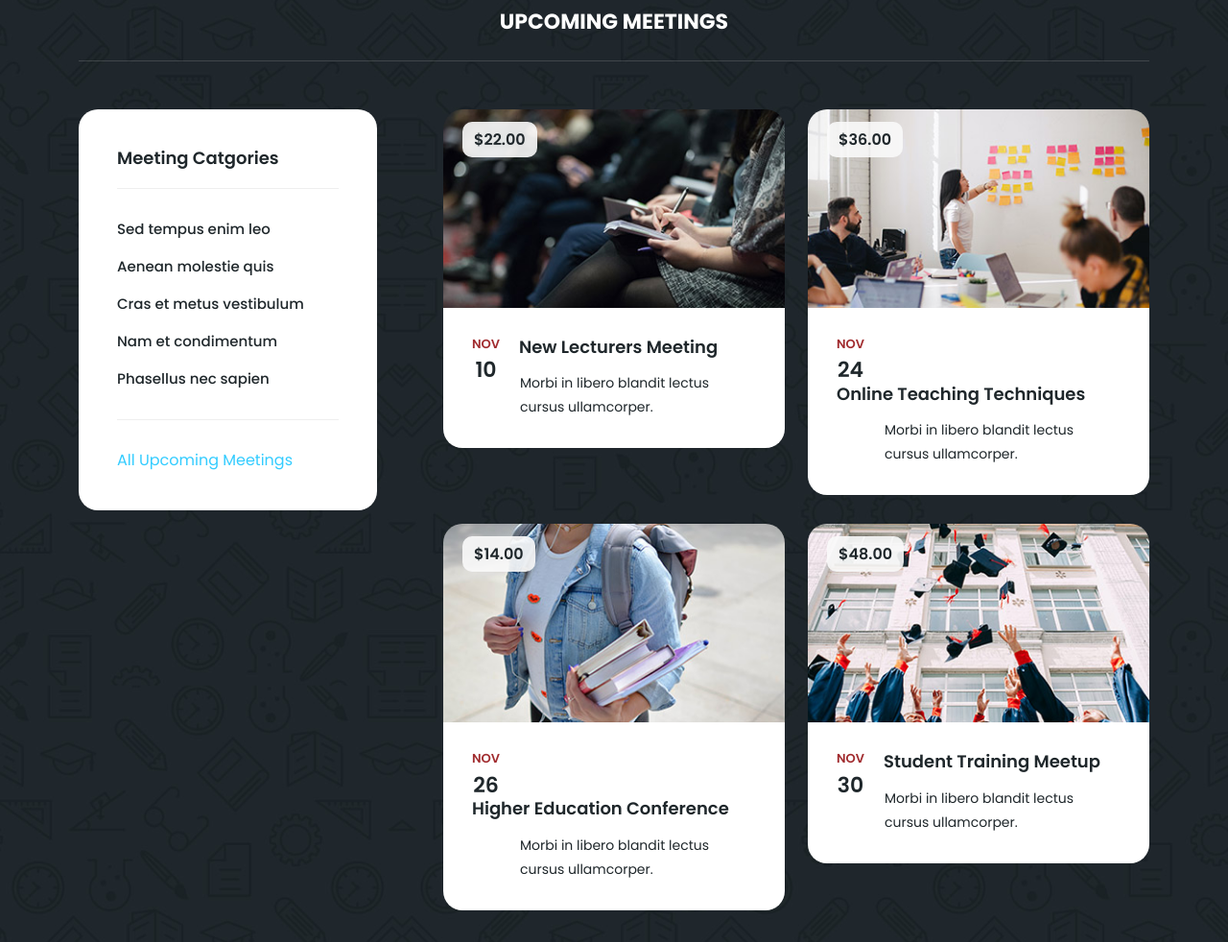
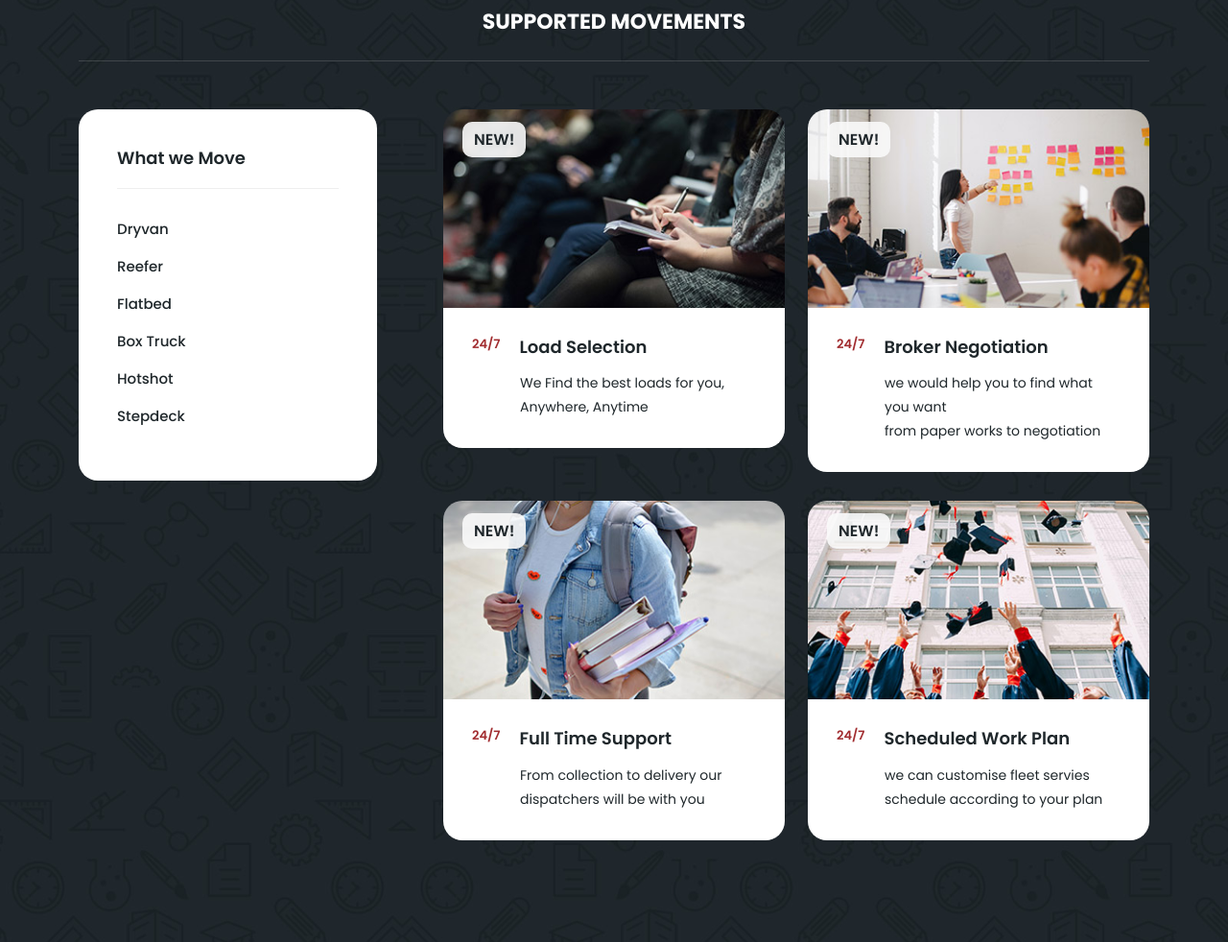
Before and after one commit to Techqubot/AxleFleets-Dispatching-Website, a plain HTML site: page index.html in a window 1280 px wide. Shown: the part 1027-2009 px from the top of the page at 96% size. Drawn offline with nearby package versions, Linux system fonts and the light colour scheme.

Commit message:
details added

```diff
--- a/assets/css/templatemo-edu-meeting.css
+++ b/assets/css/templatemo-edu-meeting.css
@@ -82,7 +82,7 @@ header, nav, section, article, aside, footer, hgroup {
 html, body {
   font-family: 'Poppins', sans-serif;
   font-weight: 400;
-  background-color: #fff;
+
   font-size: 16px;
   -ms-text-size-adjust: 100%;
   -webkit-font-smoothing: antialiased;
@@ -253,9 +253,8 @@ header
 }
 
 .background-header {
-  background-color: #fff!important;
+  background-color: #000000!important;
   height: 80px!important;
-  position: fixed!important;
   top: 0!important;
   left: 0;
   right: 0;
@@ -299,7 +298,7 @@ header
 
 .header-area .main-nav .logo {
   line-height: 100px;
-  color: #fff;
+
   font-size: 28px;
   font-weight: 700;
   text-transform: uppercase;
@@ -466,7 +465,7 @@ header
   -o-transition: all 0.4s;
   -webkit-transition: all 0.4s;
   transition: all 0.4s;
-  background-color: #1e1e1e;
+  background-color: #fff;
   display: block;
   position: absolute;
   width: 30px;
@@ -477,7 +476,7 @@ header
 .background-header .main-nav .menu-trigger span,
 .background-header .main-nav .menu-trigger span:before,
 .background-header .main-nav .menu-trigger span:after {
-  background-color: #1e1e1e;
+  background-color: #fff;
 }
 
 .header-area .main-nav .menu-trigger span:before,
@@ -486,7 +485,7 @@ header
   -o-transition: all 0.4s;
   -webkit-transition: all 0.4s;
   transition: all 0.4s;
-  background-color: #1e1e1e;
+  background-color: #fff;
   display: block;
   position: absolute;
   width: 30px;
@@ -497,7 +496,7 @@ header
 
 .background-header .main-nav .menu-trigger span:before,
 .background-header .main-nav .menu-trigger span:after {
-  background-color: #1e1e1e;
+  background-color: #fff;
 }
 
 .header-area .main-nav .menu-trigger span:before,
@@ -538,11 +537,11 @@ header
   -ms-transform: translateY(6px) translateX(1px) rotate(45deg);
   -webkit-transform: translateY(6px) translateX(1px) rotate(45deg);
   transform: translateY(6px) translateX(1px) rotate(45deg);
-  background-color: #1e1e1e;
+  background-color: #fff;
 }
 
 .background-header .main-nav .menu-trigger.active span:before {
-  background-color: #1e1e1e;
+  background-color: #fff;
 }
 
 .header-area .main-nav .menu-trigger.active span:after {
@@ -550,11 +549,11 @@ header
   -ms-transform: translateY(-6px) translateX(1px) rotate(-45deg);
   -webkit-transform: translateY(-6px) translateX(1px) rotate(-45deg);
   transform: translateY(-6px) translateX(1px) rotate(-45deg);
-  background-color: #1e1e1e;
+  background-color: #fff;
 }
 
 .background-header .main-nav .menu-trigger.active span:after {
-  background-color: #1e1e1e;
+  background-color: #fff;
 }
 
 .header-area.header-sticky {
@@ -592,7 +591,7 @@ header
     width: 100%;
   }
   .header-area {
-    background-color: #f7f7f7;
+
     padding: 0px 15px;
     height: 100px;
     box-shadow: none;
@@ -602,8 +601,12 @@ header
     padding: 0px;
   }
   .header-area .logo {
-    margin-left: 30px;
-  }
+    margin-left: 20px;
+    height: 35px; /* Adjust this value to increase the size */
+
+
+  }
+
   .header-area .menu-trigger {
     display: block !important;
   }
@@ -788,7 +791,7 @@ services
 }
 
 .services .item {
-  background-image: url(../images/service-item-bg2.jpg);
+  background-image: url(../images/servicebg2.png);
   background-repeat: no-repeat;
   background-size: cover;
   background-position: center center;
--- a/index.html
+++ b/index.html
@@ -40,7 +40,7 @@ https://templatemo.com/tm-569-edu-meeting
                       <!-- ***** Logo Start ***** -->
                       <a href="index.html">
                         <img class="logo" src="./assets/images/logo.png" alt="Axle Fleets Logo">
-                    </a>
+                      </a>
 
                       <!-- ***** Logo End ***** -->
                       <!-- ***** Menu Start ***** -->
@@ -153,22 +153,21 @@ https://templatemo.com/tm-569-edu-meeting
       <div class="row">
         <div class="col-lg-12">
           <div class="section-heading">
-            <h2>Upcoming Meetings</h2>
+            <h2>Supported Movements</h2>
           </div>
         </div>
         <div class="col-lg-4">
           <div class="categories">
-            <h4>Meeting Catgories</h4>
+            <h4>What we Move</h4>
             <ul>
-              <li><a href="#">Sed tempus enim leo</a></li>
-              <li><a href="#">Aenean molestie quis</a></li>
-              <li><a href="#">Cras et metus vestibulum</a></li>
-              <li><a href="#">Nam et condimentum</a></li>
-              <li><a href="#">Phasellus nec sapien</a></li>
+              <li><a href="#">Dryvan</a></li><br>
+              <li><a href="#">Reefer</a></li><br>
+              <li><a href="#">Flatbed</a></li><br>
+              <li><a href="#">Box Truck</a></li><br>
+              <li><a href="#">Hotshot</a></li><br>
+              <li><a href="#">Stepdeck</a></li>
             </ul>
-            <div class="main-button-red">
-              <a href="meetings.html">All Upcoming Meetings</a>
-            </div>
+
           </div>
         </div>
         <div class="col-lg-8">
@@ -177,16 +176,16 @@ https://templatemo.com/tm-569-edu-meeting
               <div class="meeting-item">
                 <div class="thumb">
                   <div class="price">
-                    <span>$22.00</span>
+                    <span>NEW!</span>
                   </div>
                   <a href="meeting-details.html"><img src="assets/images/meeting-01.jpg" alt="New Lecturer Meeting"></a>
                 </div>
                 <div class="down-content">
                   <div class="date">
-                    <h6>Nov <span>10</span></h6>
+                    <h6>24/7<span></span></h6>
                   </div>
-                  <a href="meeting-details.html"><h4>New Lecturers Meeting</h4></a>
-                  <p>Morbi in libero blandit lectus<br>cursus ullamcorper.</p>
+                  <a href="meeting-details.html"><h4>Load Selection</h4></a>
+                  <p>We Find the best loads for you, Anywhere, Anytime</p>
                 </div>
               </div>
             </div>
@@ -194,16 +193,16 @@ https://templatemo.com/tm-569-edu-meeting
               <div class="meeting-item">
                 <div class="thumb">
                   <div class="price">
-                    <span>$36.00</span>
+                    <span>NEW!</span>
                   </div>
                   <a href="meeting-details.html"><img src="assets/images/meeting-02.jpg" alt="Online Teaching"></a>
                 </div>
                 <div class="down-content">
                   <div class="date">
-                    <h6>Nov <span>24</span></h6>
+                    <h6>24/7<span></span></h6>
                   </div>
-                  <a href="meeting-details.html"><h4>Online Teaching Techniques</h4></a>
-                  <p>Morbi in libero blandit lectus<br>cursus ullamcorper.</p>
+                  <a href="meeting-details.html"><h4>Broker Negotiation</h4></a>
+                  <p>we would help you to find what you want<br>from paper works to negotiation</p>
                 </div>
               </div>
             </div>
@@ -211,16 +210,16 @@ https://templatemo.com/tm-569-edu-meeting
               <div class="meeting-item">
                 <div class="thumb">
                   <div class="price">
-                    <span>$14.00</span>
+                    <span>NEW!</span>
                   </div>
                   <a href="meeting-details.html"><img src="assets/images/meeting-03.jpg" alt="Higher Education"></a>
                 </div>
                 <div class="down-content">
                   <div class="date">
-                    <h6>Nov <span>26</span></h6>
+                    <h6>24/7<span></span></h6>
                   </div>
-                  <a href="meeting-details.html"><h4>Higher Education Conference</h4></a>
-                  <p>Morbi in libero blandit lectus<br>cursus ullamcorper.</p>
+                  <a href="meeting-details.html"><h4>Full Time Support</h4></a>
+                  <p>From collection to delivery our dispatchers will be with you</p>
                 </div>
               </div>
             </div>
@@ -228,16 +227,16 @@ https://templatemo.com/tm-569-edu-meeting
               <div class="meeting-item">
                 <div class="thumb">
                   <div class="price">
-                    <span>$48.00</span>
+                    <span>NEW!</span>
                   </div>
                   <a href="meeting-details.html"><img src="assets/images/meeting-04.jpg" alt="Student Training"></a>
                 </div>
                 <div class="down-content">
                   <div class="date">
-                    <h6>Nov <span>30</span></h6>
+                    <h6>24/7<span></span></h6>
                   </div>
-                  <a href="meeting-details.html"><h4>Student Training Meetup</h4></a>
-                  <p>Morbi in libero blandit lectus<br>cursus ullamcorper.</p>
+                  <a href="meeting-details.html"><h4>Scheduled Work Plan</h4></a>
+                  <p>we can customise fleet servies schedule according to your plan</p>
                 </div>
               </div>
             </div>
```
Also changed, not shown: assets/css/lightbox.css, assets/images/servicebg2.png (added).
